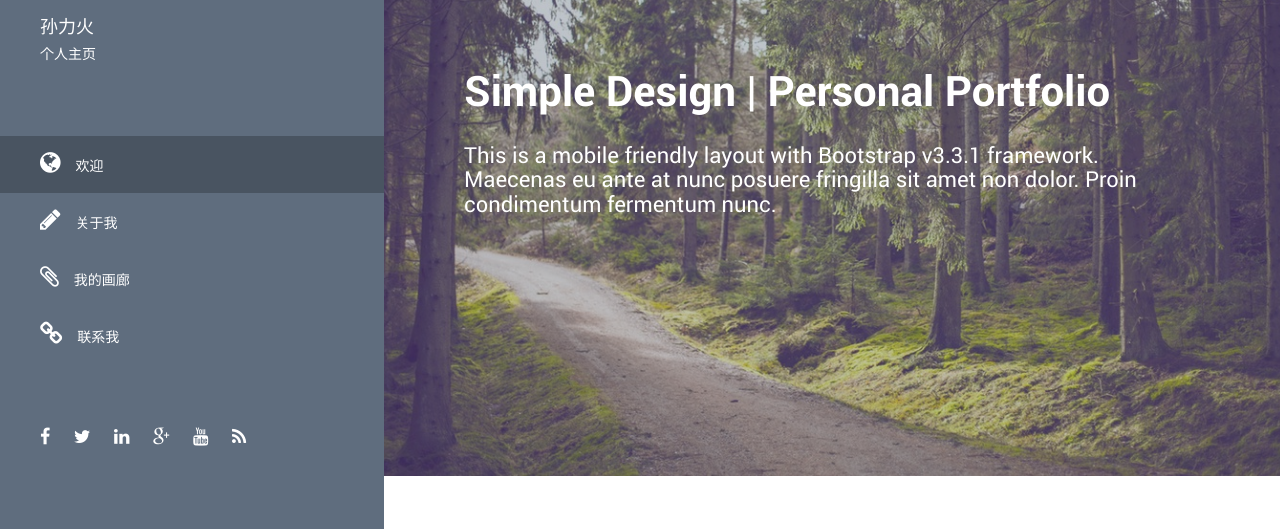
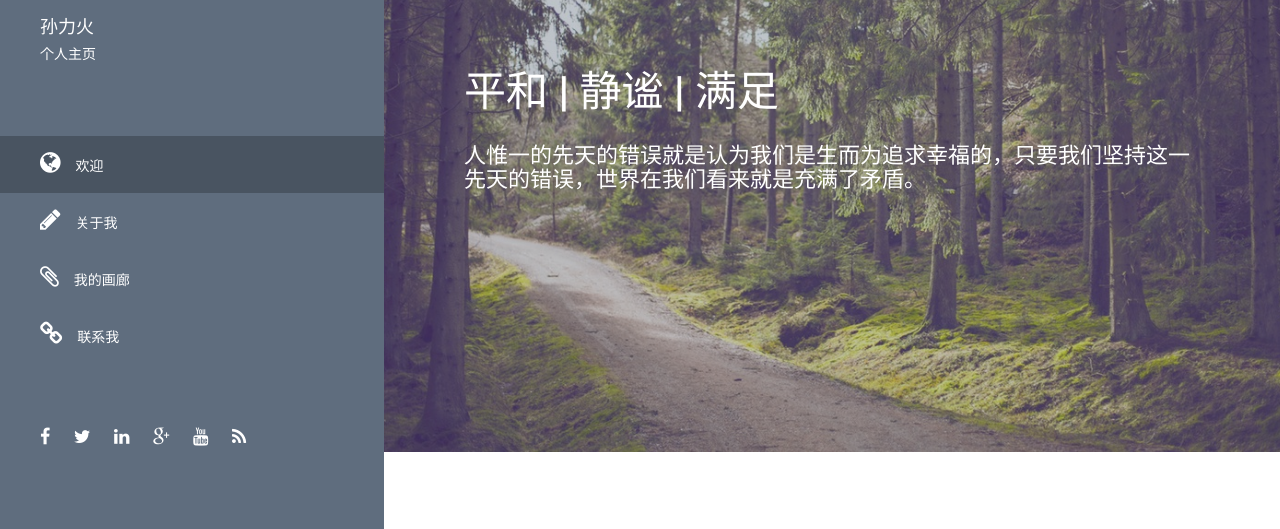
Before and after one commit to sunlihuo/hlscsdn.github.io, a plain HTML site: page index.html in a window 1280 px wide. Shown: the part 193-722 px from the top of the page. Drawn offline with Linux system fonts and the light colour scheme.

Commit message:
说明
Signed-off-by: john_mago <john_mago@qq.com>

```diff
--- a/index.html
+++ b/index.html
@@ -82,8 +82,8 @@
         <div class="banner-bg" id="top">
             <div class="banner-overlay"></div>
             <div class="welcome-text">
-                <h2>Simple Design | Personal Portfolio</h2>
-                <h5>This is a mobile friendly layout with Bootstrap v3.3.1 framework. Maecenas eu ante at nunc posuere fringilla sit amet non dolor. Proin condimentum fermentum nunc.</h5>
+                <h2>平和 | 静谧 | 满足</h2>
+                <h5>人惟一的先天的错误就是认为我们是生而为追求幸福的，只要我们坚持这一先天的错误，世界在我们看来就是充满了矛盾。</h5>
             </div>
         </div>
 
```
Also changed, not shown: img/profile.jpg, img/profileddd.jpg (deleted).
